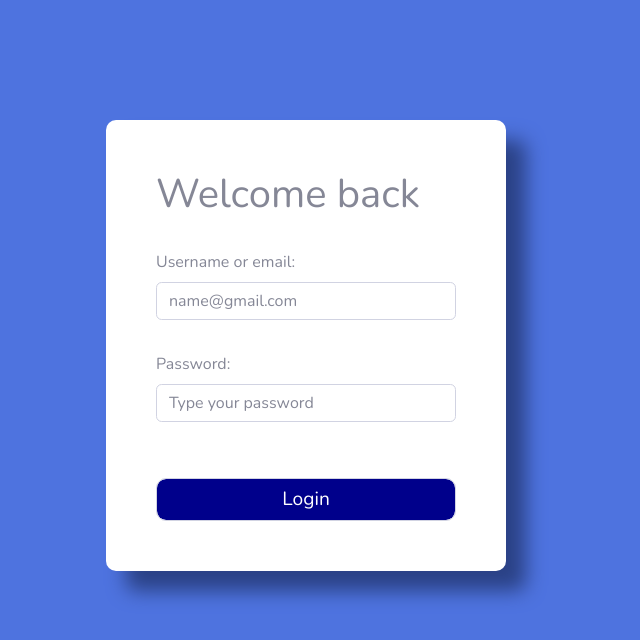
After one commit to atanu3000/Sundarban-Development, a PHP site: page /login.php in a window 1280 px wide. The commit adds this page. Shown: the top 640 px of the page, without its empty margins (334-974 px from the left). Run offline with PHP 8.4, Linux system fonts and the light colour scheme; some libraries are stand-ins or nearby versions.

Commit message:
admin login form added

```diff
--- /dev/null
+++ b/admin/assets/loginStyle.css
@@ -0,0 +1,34 @@
+body{
+    background: #4e73df;
+}
+#form{
+    background-color:rgb(255, 255, 255);
+    width: 25%;
+    margin: 120px auto;
+    padding: 50px;
+    box-shadow: 20px 20px 19px #2b4286;
+    border-radius: 10px;
+    width: fit-content;
+}
+
+form {
+    display: flex;
+    flex-direction: column;
+    gap: 2em;
+    min-width: 300px;
+}
+
+form input {
+    font-size: 1em !important;
+}
+
+#btn{
+    display: flex;
+    align-items: center;
+    justify-content: center;
+    color: white;
+    background-color: darkblue;
+    padding: 1em !important;
+    font-size: larger;
+    border-radius: 10px;
+}
--- a/admin/include/form/product_form.php
+++ b/admin/include/form/product_form.php
@@ -44,6 +44,10 @@ if (isset($_GET['id'])) {
     <div class="my-4">
         <label class="form-label d-block fs-5">Give relevant images</label>
         <input type="file" name="image" required />
+        <?php if($product_id) { ?>
+                <img class="update_image" src="include/form/images/<?php echo $products['image']; ?>" alt="product image" >
+        <?php } ?>
+
     </div>
     <div class="my-4">
         <label class="form-label">Location: </label>
--- a/admin/include/head.php
+++ b/admin/include/head.php
@@ -5,8 +5,9 @@
     <meta name="viewport" content="width=device-width, initial-scale=1, shrink-to-fit=no">
     <meta name="description" content="">
     <meta name="author" content="">
+    <link rel="shortcut icon" href="logo/logo.png" type="image/x-icon">
 
-    <title>Admin - Dashboard</title>
+    <title>Sundarban Development</title>
 
     <!-- Custom fonts for this template-->
     <link href="assets/vendor/fontawesome-free/css/all.min.css" rel="stylesheet" type="text/css">
@@ -72,7 +73,8 @@
             padding: 0 !important;
             outline: 0 !important;
         }
-        table .products {
+        table .products,
+        .update_image {
             /* width: 90px; */
             height: 90px;
             border-radius: 5px;
--- a/admin/include/nav.php
+++ b/admin/include/nav.php
@@ -21,7 +21,11 @@
 
     <!-- Topbar Navbar -->
     <ul class="navbar-nav ml-auto">
-
+        <li class="nav-item dropdown no-arrow mx-1">
+            <a class="nav-link btn btn-dark mt-2" href="logout.php" role="button" style="height: 40px">
+                <i class="fa-solid fa-right-from-bracket"></i>
+            </a>
+        </li>
         <!-- Nav Item - Search Dropdown (Visible Only XS) -->
         <li class="nav-item dropdown no-arrow d-sm-none">
             <a class="nav-link dropdown-toggle" href="#" id="searchDropdown" role="button" data-toggle="dropdown"
--- /dev/null
+++ b/admin/login.php
@@ -0,0 +1,22 @@
+<!DOCTYPE html>
+<html lang="en">
+<?php include("include/head.php") ?>
+<link rel="stylesheet" href="assets/loginStyle.css">
+<body>
+    <div id="form">
+        <h1>Welcome back</h1> <br />
+        <form name="form" action="login_db.php" method="POST">
+            <div>
+                <label >Username or email: </label>
+                <input class="form-control" type="text" id="user" name="uname" placeholder="name@gmail.com" required>
+            </div>
+            <div>
+                <label >Password: </label>
+                <input class="form-control" type="password" id="pass" name="pass" placeholder="Type your password" required> <br/>
+            </div>
+            <button class="form-control" type="submit" id="btn" value="Login" name="submit">Login</button>
+        </form>
+    </div>
+</body>
+
+</html>
--- /dev/null
+++ b/admin/logout.php
@@ -0,0 +1,5 @@
+<?php
+session_start();
+session_destroy();
+header("location: login.php")
+?>
--- a/admin/search_products.php
+++ b/admin/search_products.php
@@ -1,4 +1,10 @@
 <?php
+session_start();
+
+if($_SESSION['adminid']=="" || !isset($_SESSION['adminid'])) {
+  header("location: login.php");
+}
+
 // Assuming you've already connected to your database here.
 $connect = mysqli_connect("localhost", "root", "", "project");
 $search_results = [];
```
Also changed, not shown: admin/dashboard.php (+7 -0 lines), admin/form.php (+7 -0 lines), admin/include/form/update.php (+7 -4 lines), admin/index.php (+7 -0 lines), admin/login_db.php (added, +25 -0 lines), admin/products.php (+7 -0 lines), admin/logo/logo.png (added), admin/update_products.php (deleted).
